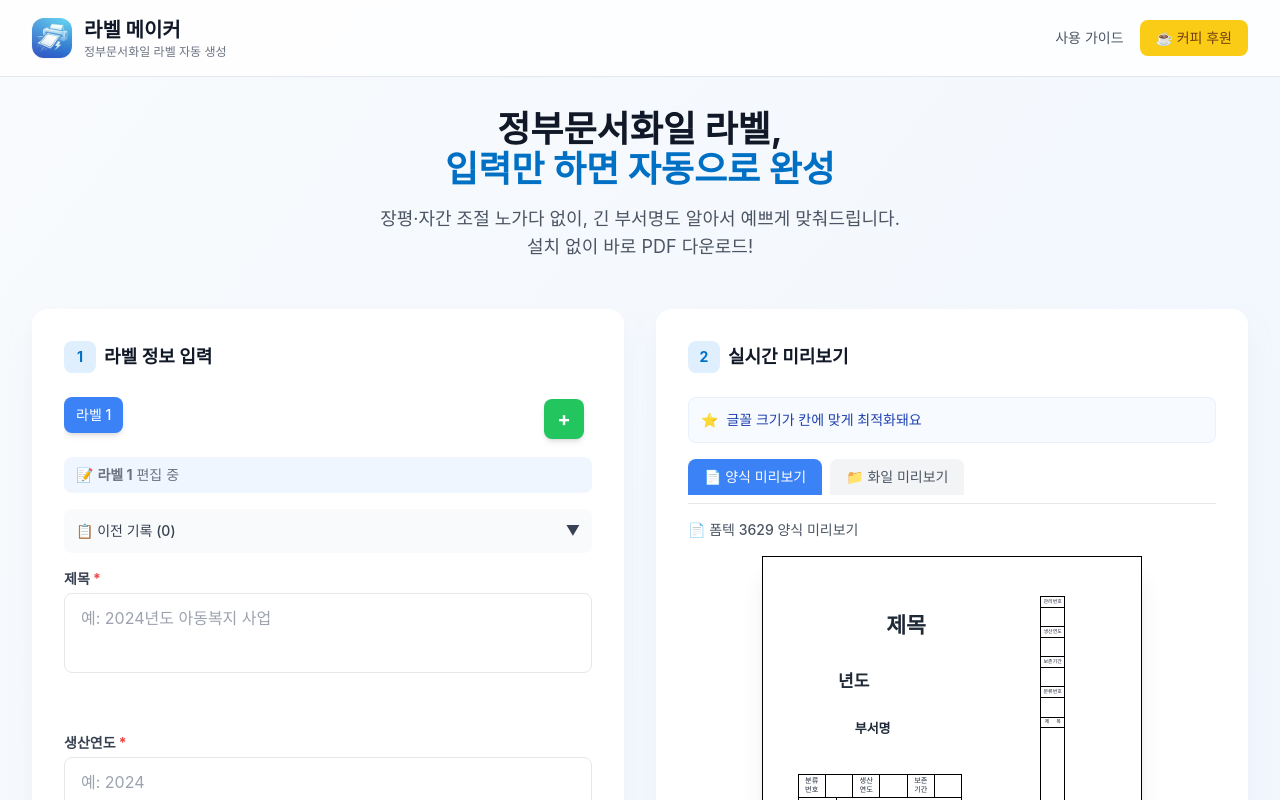
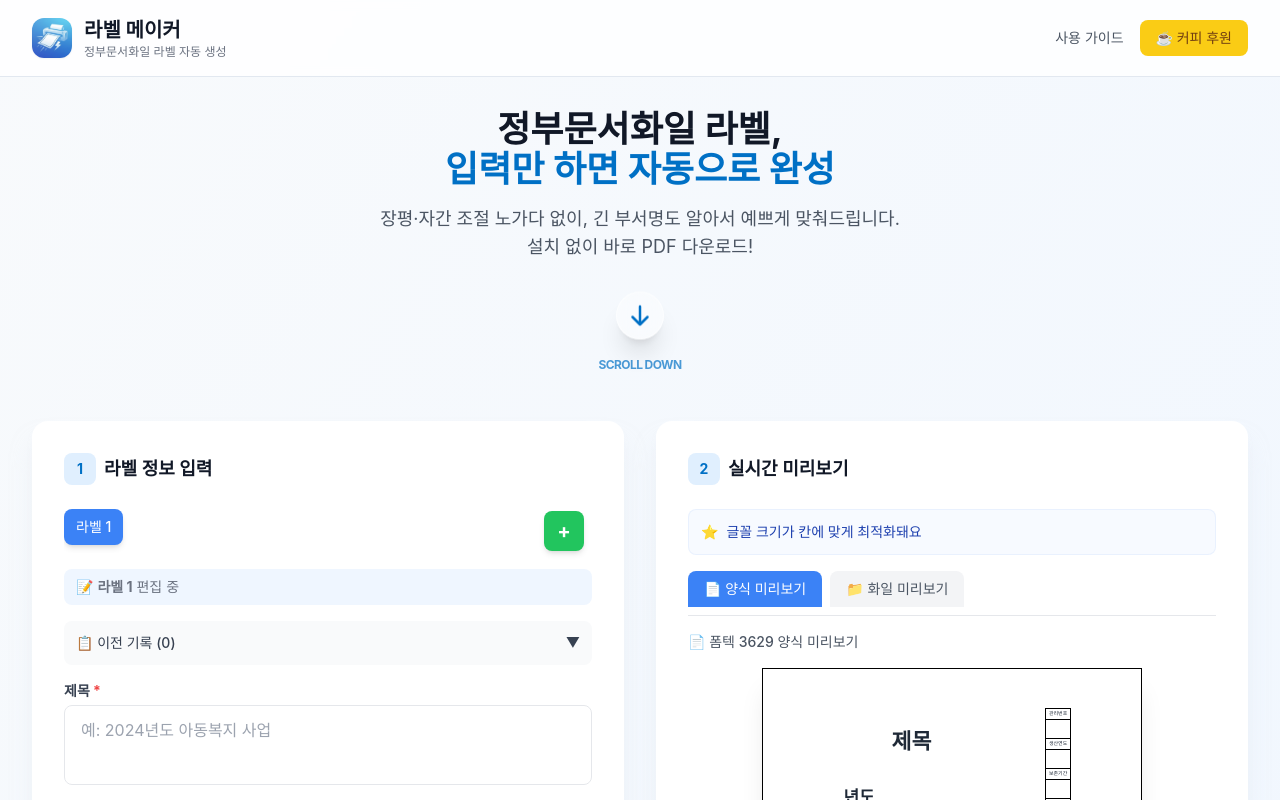
Before and after one commit to roddbstn/label_maker, a Next.js app: page / in a window 1280 px wide. Shown: the top 800 px of the page. Built offline with nearby package versions, Linux system fonts and the light colour scheme.

Commit message:
feat: add stylish scroll-down button to home screen

```diff
--- a/src/app/page.tsx
+++ b/src/app/page.tsx
@@ -39,21 +39,36 @@ export default function Home() {
             {/* 메인 콘텐츠 */}
             <div className="max-w-7xl mx-auto px-4 sm:px-6 lg:px-8 py-8">
                 {/* 히어로 섹션 */}
-                <section className="text-center mb-12">
+                <section className="text-center mb-12 relative">
                     <h2 className="text-3xl sm:text-4xl font-bold text-gray-900 mb-4">
                         정부문서화일 라벨,
                         <br />
                         <span className="text-primary-600">입력만 하면 자동으로 완성</span>
                     </h2>
-                    <p className="text-lg text-gray-600 max-w-2xl mx-auto">
+                    <p className="text-lg text-gray-600 max-w-2xl mx-auto mb-10">
                         장평·자간 조절 노가다 없이, 긴 부서명도 알아서 예쁘게 맞춰드립니다.
                         <br />
                         설치 없이 바로 PDF 다운로드!
                     </p>
+
+                    {/* 스크롤 다운 화살표 */}
+                    <div className="flex justify-center">
+                        <a
+                            href="#editor-section"
+                            className="group flex flex-col items-center gap-2 transition-all hover:translate-y-1"
+                        >
+                            <div className="w-12 h-12 rounded-full bg-white/40 backdrop-blur-md border border-white/60 shadow-xl flex items-center justify-center text-primary-600 transition-all group-hover:bg-white/60 group-hover:shadow-2xl animate-bounce">
+                                <svg xmlns="http://www.w3.org/2000/svg" fill="none" viewBox="0 0 24 24" strokeWidth={2.5} stroke="currentColor" className="w-6 h-6">
+                                    <path strokeLinecap="round" strokeLinejoin="round" d="M19.5 13.5L12 21m0 0l-7.5-7.5M12 21V3" />
+                                </svg>
+                            </div>
+                            <span className="text-xs font-bold text-primary-600/70 tracking-tighter uppercase">Scroll Down</span>
+                        </a>
+                    </div>
                 </section>
 
                 {/* 라벨 생성 섹션 */}
-                <section className="grid lg:grid-cols-2 gap-8 items-start">
+                <section id="editor-section" className="grid lg:grid-cols-2 gap-8 items-start scroll-mt-24">
                     {/* 입력 폼 */}
                     <div className="bg-white rounded-2xl shadow-xl shadow-slate-200/50 p-6 lg:p-8">
                         <h3 className="text-lg font-semibold text-gray-900 mb-6 flex items-center gap-2">
--- a/src/types/label.ts
+++ b/src/types/label.ts
@@ -121,23 +121,23 @@ export const FORMTEC_3629_COORDS = {
 
     /** 라벨 세트 1 (상단) */
     set1: {
-        title: { x: 17.6, y: 240.5, width: 123, height: 36.5 },       // Left 17.6, Top 20 (297-20-36.5)
-        year: { x: 18.35, y: 216.5, width: 63.5, height: 23.5 },      // Gap adjusted for 20mm margins
-        department: { x: 18.35, y: 187.0, width: 84.5, height: 30 },  // Gap adjusted
-        sideClass: { x: 19.1, y: 151.0, width: 91, height: 26 },      // Gap adjusted
+        title: { x: 20.6, y: 238.5, width: 123, height: 36.5 },       // x+3, y-2
+        year: { x: 21.35, y: 214.5, width: 63.5, height: 23.5 },      // x+3, y-2
+        department: { x: 21.35, y: 185.0, width: 84.5, height: 30 },  // x+3, y-2
+        sideClass: { x: 22.1, y: 153.0, width: 91, height: 26 },      // x+3, y+2
     },
 
     /** 라벨 세트 2 (하단) */
     set2: {
-        title: { x: 17.6, y: 109.5, width: 123, height: 36.5 },       // Left 17.6
-        year: { x: 18.35, y: 85.5, width: 63.5, height: 23.5 },       // Gap adjusted
-        department: { x: 18.35, y: 56.0, width: 84.5, height: 30 },   // Gap adjusted
-        sideClass: { x: 19.1, y: 20.0, width: 91, height: 26 },       // Bottom 20
+        title: { x: 20.6, y: 107.5, width: 123, height: 36.5 },       // x+3, y-2
+        year: { x: 21.35, y: 83.5, width: 63.5, height: 23.5 },       // x+3, y-2
+        department: { x: 21.35, y: 54.0, width: 84.5, height: 30 },   // x+3, y-2
+        sideClass: { x: 22.1, y: 21.0, width: 91, height: 26 },       // x+3, y+1
     },
 
     /** 옆면 분류번호 라벨 (세로) - A4 여백 보정 (Right 17.7mm) */
-    edge1: { x: 153.1, y: 21.5, width: 14, height: 254 },             // Centered vertically
-    edge2: { x: 178.3, y: 21.5, width: 14, height: 254 },             // Right margin: 210-(178.3+14) = 17.7
+    edge1: { x: 156.1, y: 21.5, width: 14, height: 254 },             // x+3
+    edge2: { x: 178.3, y: 21.5, width: 14, height: 254 },             // No change per request
 
     /** 측면 분류번호 내부 구조 */
     sideClassInternal: {
```
